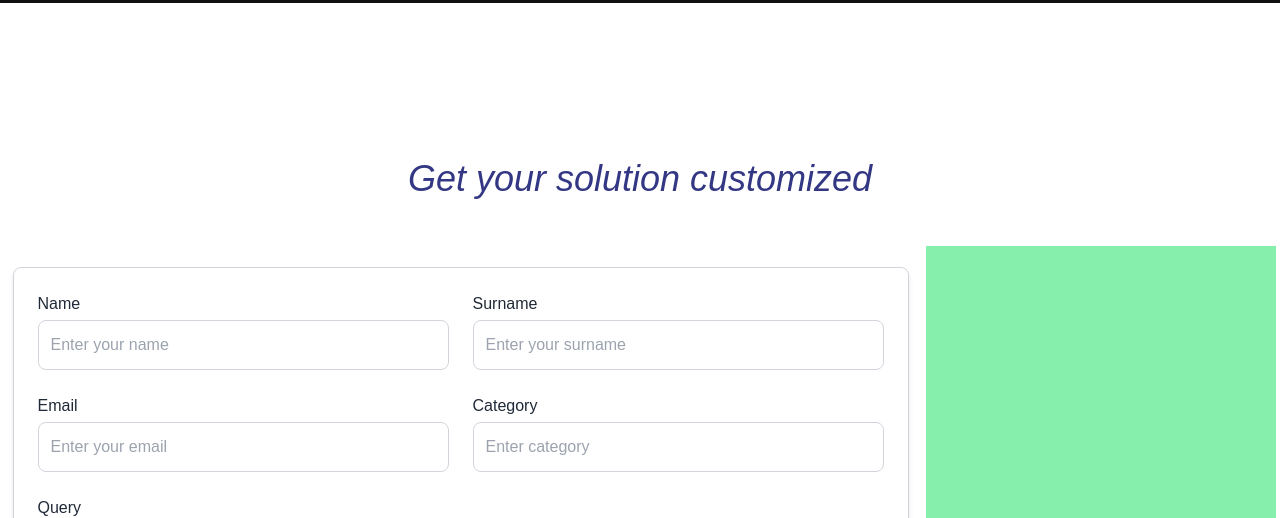
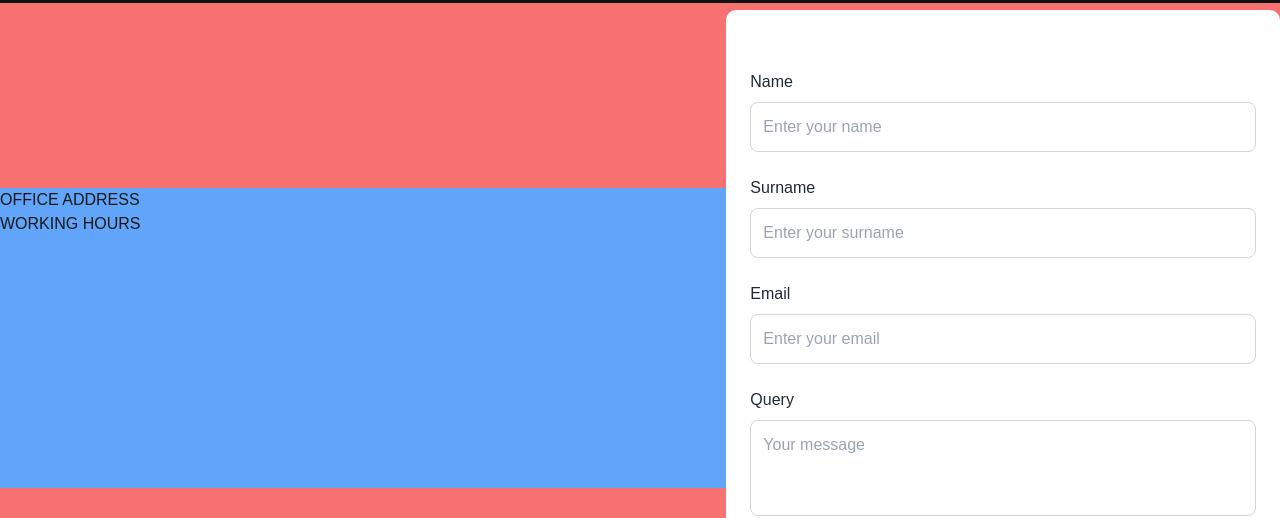
Before and after one commit to sanjaySSPL/SheekharWebsite, a Next.js app: page /contact in a window 1280 px wide. Shown: the part 434-952 px from the top of the page. Built offline with nearby package versions, Linux system fonts and the light colour scheme; grey boxes are pictures that could not be loaded.

Commit message:
feat: developed new Contact Form2

```diff
--- /dev/null
+++ b/app/(components)/ContactForm2.jsx
@@ -0,0 +1,75 @@
+'use client'
+import { useForm } from 'react-hook-form'
+
+function ContactForm2() {
+  const { register, handleSubmit, formState: { errors } } = useForm();
+
+  const onSubmit = (data) => {
+    console.log('Form submitted:', data);
+  };
+
+  return (
+    <form
+      onSubmit={handleSubmit(onSubmit)}
+      className="w-[90vw] max-w-[605px] h-auto min-h-[456px] bg-white rounded-[10px] p-6 flex flex-col gap-6 md:w-[605px] md:h-[656px] justify-center mx-auto"
+    >
+      <div className="flex flex-col gap-6">
+        <div className="flex flex-col gap-2">
+          <label htmlFor="name" className="text-gray-800">Name</label>
+          <input
+            id="name"
+            {...register('name', { required: 'Name is required' })}
+            className="p-3 border border-gray-300 rounded-lg focus:outline-none focus:ring-2 focus:ring-blue-400"
+            placeholder="Enter your name"
+          />
+          {errors.name && <span className="text-red-500 text-sm">{errors.name.message}</span>}
+        </div>
+        <div className="flex flex-col gap-2">
+          <label htmlFor="surname" className="text-gray-800">Surname</label>
+          <input
+            id="surname"
+            {...register('surname', { required: 'Surname is required' })}
+            className="p-3 border border-gray-300 rounded-lg focus:outline-none focus:ring-2 focus:ring-blue-400"
+            placeholder="Enter your surname"
+          />
+          {errors.surname && <span className="text-red-500 text-sm">{errors.surname.message}</span>}
+        </div>
+        <div className="flex flex-col gap-2">
+          <label htmlFor="email" className="text-gray-800">Email</label>
+          <input
+            id="email"
+            type="email"
+            {...register('email', {
+              required: 'Email is required',
+              pattern: {
+                value: /^\S+@\S+$/i,
+                message: 'Enter a valid email',
+              },
+            })}
+            className="p-3 border border-gray-300 rounded-lg focus:outline-none focus:ring-2 focus:ring-blue-400"
+            placeholder="Enter your email"
+          />
+          {errors.email && <span className="text-red-500 text-sm">{errors.email.message}</span>}
+        </div>
+        <div className="flex flex-col gap-2">
+          <label htmlFor="query" className="text-gray-800">Query</label>
+          <textarea
+            id="query"
+            {...register('query', { required: 'Query is required' })}
+            className="p-3 border border-gray-300 rounded-lg h-24 resize-none focus:outline-none focus:ring-2 focus:ring-blue-400"
+            placeholder="Your message"
+          />
+          {errors.query && <span className="text-red-500 text-sm">{errors.query.message}</span>}
+        </div>
+      </div>
+      <button
+        type="submit"
+        className="mt-4 bg-blue-500 hover:bg-blue-600 text-white px-8 py-3 rounded-lg border border-blue-700 transition self-center"
+      >
+        Submit
+      </button>
+    </form>
+  );
+}
+
+export default ContactForm2
--- /dev/null
+++ b/app/(pages)/ContactUsPage2.jsx
@@ -0,0 +1,22 @@
+import React from 'react'
+import ContactForm2 from '../(components)/ContactForm2'
+
+function ContactUsPage2() {
+  return (
+    <div className='w-full md:h-[670px] bg-red-400 flex flex-col md:flex-row justify-between items-center'>
+        <div className='w-full md:w-[800px] h-[400px] md:h-[300px] bg-blue-400'>
+            <h2>
+                OFFICE ADDRESS
+            </h2>
+
+            <h2>
+                WORKING HOURS
+            </h2>
+        </div>
+        <ContactForm2 />
+
+    </div>
+  )
+}
+
+export default ContactUsPage2
--- a/app/contact/page.jsx
+++ b/app/contact/page.jsx
@@ -1,13 +1,15 @@
 import React from 'react'
 import SecondHeroSection from '../(pages)/SecondHeroSection'
-import ContactUsPage from '../(pages)/ContactUsPage'
+
+import ContactUsPage2 from '../(pages)/ContactUsPage2'
 import Footer from '../(pages)/Footer'
 
 function page() {
   return (
     <div className='w-full h-full'>
       <SecondHeroSection />
-      <ContactUsPage />
+
+      <ContactUsPage2 />
       <Footer />
 
     </div>
```
